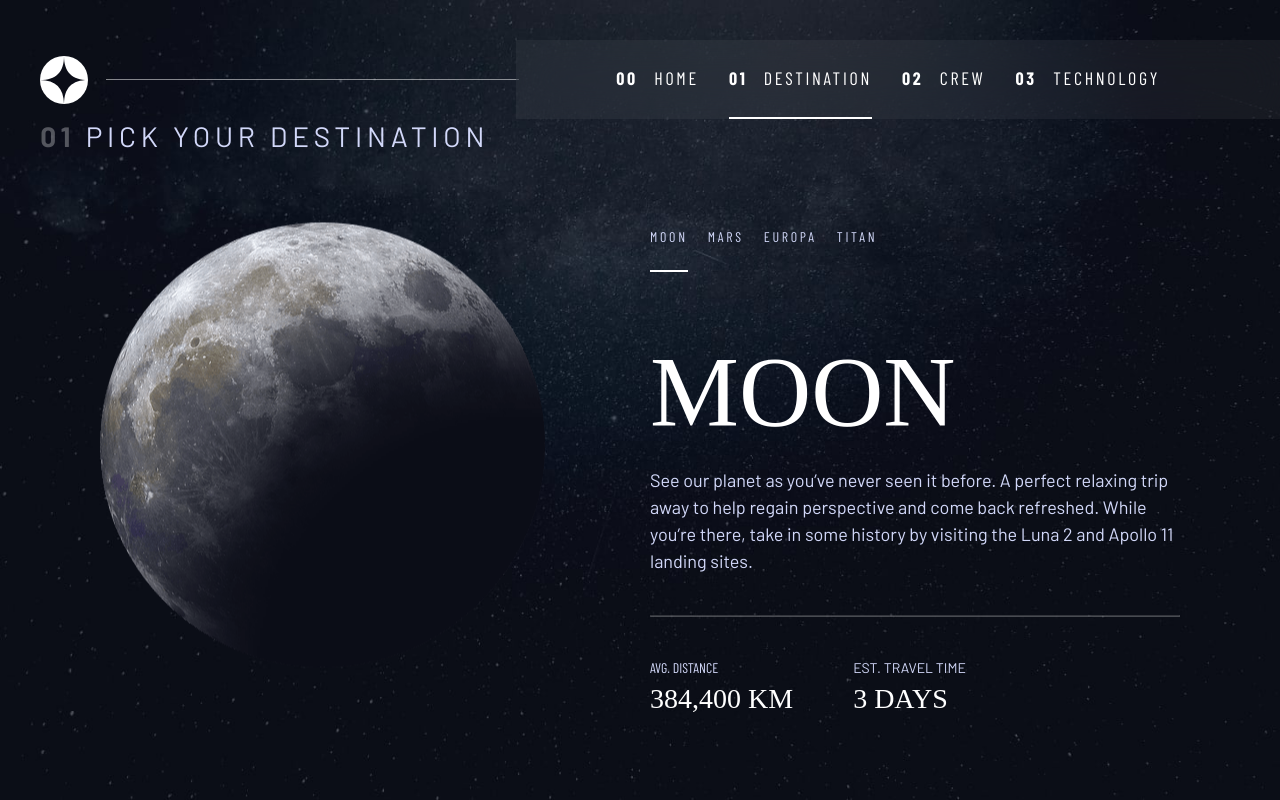
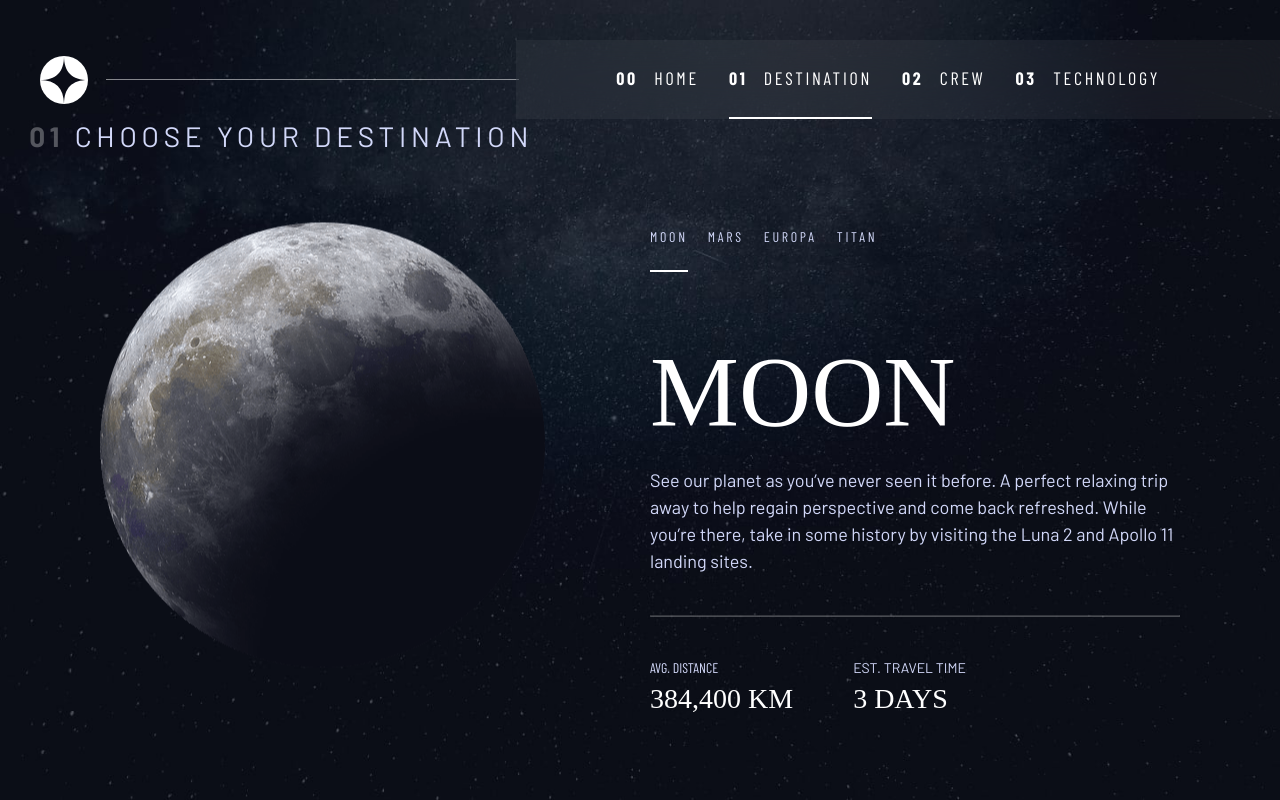
Before and after one commit to devBenWolf/space-tourism-2, a React (Create React App) app: page /moon in a window 1280 px wide. Built offline with nearby package versions, Linux system fonts and the light colour scheme; a web font is replaced by a local one.

Commit message:
pick to choose

```diff
--- a/src/containers/DestinationContainers/DestinationContainer.js
+++ b/src/containers/DestinationContainers/DestinationContainer.js
@@ -20,7 +20,7 @@ const DestinationContainer = () => {
                     fontWeight="700"
                     margin="1rem 0 0"
                     textColor="hsl(var(--clr-white) / 0.3)"
-                >01 </Destination.Span>Pick your destination</Destination.H1>
+                >01 </Destination.Span>Choose your destination</Destination.H1>
                 <Destination.Image src={`./assets/destination/image-moon.png`} alt="moon" data-destination-image />
 
                 <TabNavContainer />
--- a/src/containers/DestinationContainers/EuropaContainer.js
+++ b/src/containers/DestinationContainers/EuropaContainer.js
@@ -20,7 +20,7 @@ const EuropaContainer = () => {
                     fontWeight="700"
                     margin="0 1rem 0 0"
                     textColor="hsl(var(--clr-white) / 0.3)"
-                >01 </Destination.Span>Pick your destination</Destination.H1>
+                >01 </Destination.Span>Choose your destination</Destination.H1>
                 <Destination.Image src={`./assets/destination/image-europa.png`} alt="europa" data-destination-image />
 
                 <TabNavContainer />
--- a/src/containers/DestinationContainers/MarsContainer.js
+++ b/src/containers/DestinationContainers/MarsContainer.js
@@ -20,7 +20,7 @@ const MarsContainer = () => {
                     fontWeight="700"
                     margin="0 1rem 0 0"
                     textColor="hsl(var(--clr-white) / 0.3)"
-                >01 </Destination.Span>Pick your destination</Destination.H1>
+                >01 </Destination.Span>Choose your destination</Destination.H1>
                 <Destination.Image src={`./assets/destination/image-mars.png`} alt="mars" data-destination-image />
                 <TabNavContainer />
                 <Destination.Article data-destination-content>
--- a/src/containers/DestinationContainers/TitanContainer.js
+++ b/src/containers/DestinationContainers/TitanContainer.js
@@ -20,7 +20,7 @@ const TitanContainer = () => {
                     fontWeight="700"
                     margin="0 1rem 0 0"
                     textColor="hsl(var(--clr-white) / 0.3)"
-                >01 </Destination.Span>Pick your destination</Destination.H1>
+                >01 </Destination.Span>Choose your destination</Destination.H1>
                 <Destination.Image src={`./assets/destination/image-titan.png`} alt="titan" data-destination-image />
 
                 <TabNavContainer />
```
